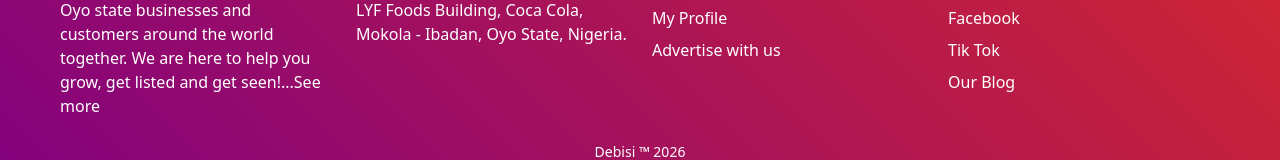
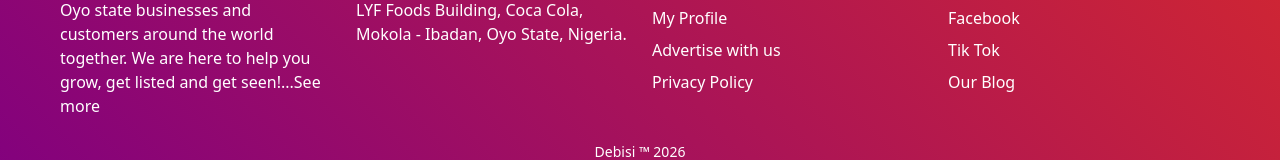
Before and after one commit to Adeptpro1/reliable-serenity-for-ib-biz, a Next.js app in the folder debisi/: page /about in a window 1280 px wide. Shown: the part 1106-1266 px from the top of the page. Built offline with nearby package versions, Linux system fonts and the light colour scheme; no server answers; what apollo-upload-client would draw is missing.

Commit message:
Update Footer.js

```diff
--- a/debisi/components/layoutComponents/Footer.js
+++ b/debisi/components/layoutComponents/Footer.js
@@ -54,6 +54,9 @@ function Footer() {
                   <Link href="/ad">
                     <li className="mb-2">Advertise with us</li>
                   </Link>
+                    <Link href="/privacy">
+                      <li className="mb-2">Privacy Policy</li>
+                    </Link>
                 </ul>
               </div>
             </div>
```
